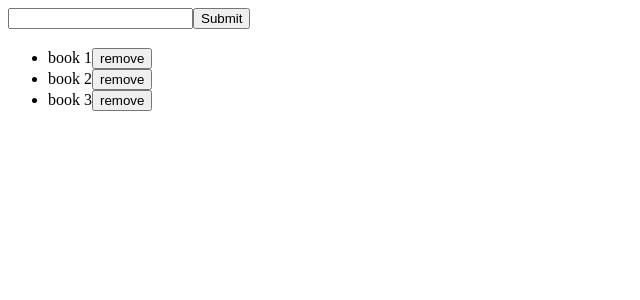
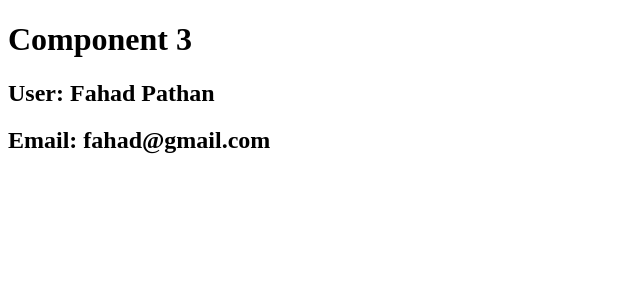
Before and after one commit to fahadPathan7/MERN-stack, a React (Vite) app in the folder vite-project/: page / in a window 1280 px wide. Shown: the top 300 px of the page, without its empty margins (0-640 px from the left). Built offline with nearby package versions, Linux system fonts and the light colour scheme.

Commit message:
react: learned useContext

```diff
--- a/vite-project/src/App.jsx
+++ b/vite-project/src/App.jsx
@@ -4,12 +4,12 @@
 import React from 'react';
 
 // internal import
-import UseReducer from './components/UseReducer/UseReducer';
+import Component1 from './components/UseContext/Component1';
 
 function App() {
   return (
     <div>
-      <UseReducer />
+      <Component1 />
     </div>
   );
 }
--- /dev/null
+++ b/vite-project/src/components/UseContext/Component1.jsx
@@ -0,0 +1,19 @@
+import React from 'react'
+
+import Component2 from './Component2'
+import { UserContext } from './UseContext'
+
+const Component1 = () => {
+    const [user, setUser] = React.useState("Fahad");
+    const [email, setEmail] = React.useState("fahad@gmail.com");
+  return (
+    /* UserContext.Provider is a wrapper component that accepts a value prop to be passed to consuming components that are descendants of this Provider. */
+    <UserContext.Provider value={{ user, setUser, email, setEmail }}>
+        <div>
+            <Component2 />
+        </div>
+    </UserContext.Provider>
+  );
+};
+
+export default Component1
--- /dev/null
+++ b/vite-project/src/components/UseContext/Component2.jsx
@@ -0,0 +1,11 @@
+import React from 'react'
+
+import Component3 from './Component3'
+
+const Component2 = () => {
+  return (
+    <div><Component3 /></div>
+  )
+}
+
+export default Component2
--- /dev/null
+++ b/vite-project/src/components/UseContext/Component3.jsx
@@ -0,0 +1,24 @@
+import React, { useContext } from 'react'
+import { UserContext } from './UseContext'
+
+/*
+    The useContext hook is used to access the context value that is passed from the parent component.
+    The UserContext is imported from the UseContext file.
+    The useContext hook is used to get the user and setUser from the UserContext.
+    The setUser is used to set the user value to "Fahad Pathan".
+    The user and email values are displayed in the JSX.
+*/
+
+const Component3 = () => {
+    const { user, setUser, email } = useContext(UserContext); // get the values from the UserContext
+    setUser("Fahad Pathan"); // set the user value to "Fahad Pathan" (got from the UserContext)
+  return (
+    <div>
+        <h1>Component 3</h1>
+        <h2>User: {user}</h2>
+        <h2>Email: {email}</h2>
+    </div>
+  )
+}
+
+export default Component3
--- /dev/null
+++ b/vite-project/src/components/UseContext/UseContext.jsx
@@ -0,0 +1,3 @@
+import React from "react";
+
+export const UserContext = React.createContext(); // create context
```
